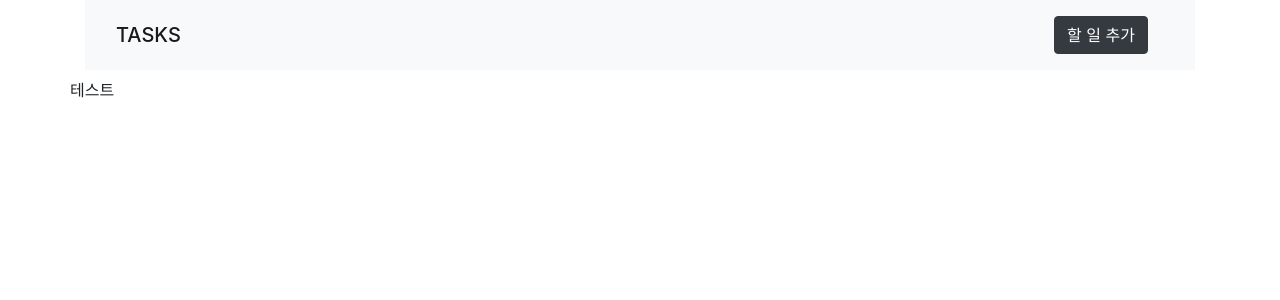
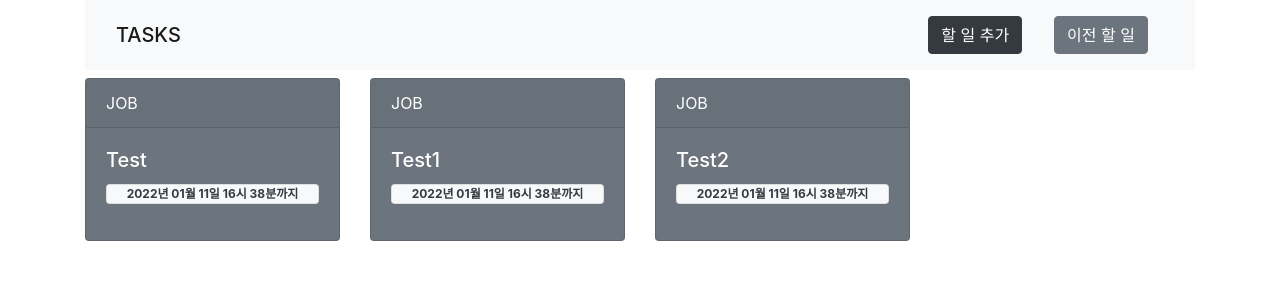
Before and after one commit to ksi2564/taskapp, a Django app: page /previous/ in a window 1280 px wide. Shown: the top 300 px of the page. Run offline with Django 4.2, Linux system fonts and the light colour scheme; data comes from the database, SQL or seed files in the repository.

Commit message:
learning ListView

```diff
--- a/taskproject/taskapp/templates/common.html
+++ b/taskproject/taskapp/templates/common.html
@@ -27,6 +27,13 @@
                         </button>
                     </a>
                 </li>
+                <li class="nav-item">
+                    <a class="nav-link" href="{% url 'previous' %}">
+                        <button class="btn btn-secondary">
+                            이전 할 일
+                        </button>
+                    </a>
+                </li>
             </ul>
         </div>
     </nav>
--- /dev/null
+++ b/taskproject/taskapp/templates/pages/task_previous_list.html
@@ -0,0 +1,21 @@
+{% extends "common.html" %}
+
+{% block content %}
+<div class="row row-cols-2 row-cols-md-4 g-4 mt-2">
+    {% for item in object_list %}
+    <div class="col">
+        <div class="card text-white bg-secondary mb-3">
+            <div class="card-header">{{ item.type }}</div>
+            <div class="card-body">
+                <h5 class="card-title">{{ item.title }}</h5>
+                <p class="card text">
+                    <span class="badge bg-light text-dark">
+                        {{ item.due|date:'Y년 m월 d일 H시 i분' }}까지
+                    </span>
+                </p>
+            </div>
+        </div>
+    </div>
+    {% endfor %}
+</div>
+{% endblock %}
--- a/taskproject/taskapp/views.py
+++ b/taskproject/taskapp/views.py
@@ -1,6 +1,7 @@
 from django.shortcuts import render
-from django.views.generic import TemplateView, FormView, CreateView
+from django.views.generic import TemplateView, CreateView, ListView
 from .models import Task, ChecklistItem
+from django.utils import timezone
 
 
 # Create your views here.
@@ -15,7 +16,7 @@ class TaskListView(TemplateView):
     template_name = 'pages/task_list.html'
 
     def get_context_data(self, **kwargs):
-        tasks = Task.objects.all()
+        tasks = Task.objects.filter(due__gte=timezone.now()).order_by('due').all()
         return {
             'tasks': tasks
         }
@@ -26,3 +27,9 @@ class TaskCreateView(CreateView):
     fields = ['title', 'type', 'due']
     template_name = 'pages/task_create.html'
     success_url = '/'
+
+
+class TaskPreviousListView(ListView):
+    model = Task
+    template_name = 'pages/task_previous_list.html'
+    queryset = Task.objects.filter(due__lt=timezone.now()).order_by('due')
--- a/taskproject/taskproject/urls.py
+++ b/taskproject/taskproject/urls.py
@@ -16,7 +16,7 @@ Including another URLconf
 from django.contrib import admin
 from django.urls import path
 from taskapp import views
-from taskapp.views import TaskListView, TaskCreateView
+from taskapp.views import TaskListView, TaskCreateView, TaskPreviousListView
 from django.conf import settings
 from django.conf.urls.static import static
 
@@ -24,7 +24,7 @@ urlpatterns = [
     # path('', views.index, name="index"),
     path('', TaskListView.as_view(), name="index"),
     path('task/', TaskCreateView.as_view(), name="create-task"),
-    path('previous/', views.index, name="previous"),
+    path('previous/', TaskPreviousListView.as_view(), name="previous"),
     path('task/<int:task_id>/delete/', views.index, name="delete-task"),
     path('task/<int:task_id>/item/', views.index, name="create-item"),
     path('task/<int:task_id>/item/<int:check_id>/', views.index, name="check-item"),
```
